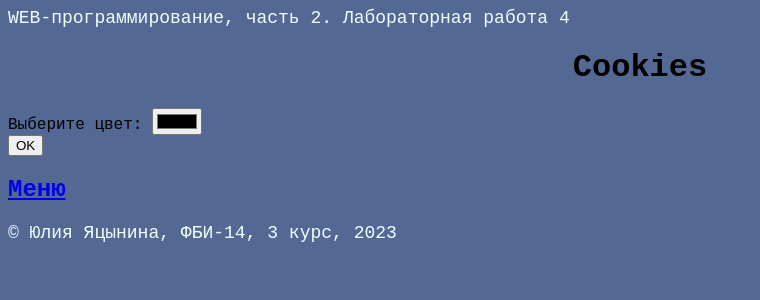
After one commit to JuliaYatsynina/web-programming-labs-2, a Flask app: page /lab4/cookies in a window 1280 px wide. The commit adds this page. Shown: the top 300 px of the page, without its empty margins (0-760 px from the left). Run offline with Flask 3, Linux system fonts and the light colour scheme.

Commit message:
Куки — цвет текста

```diff
--- a/lab4.py
+++ b/lab4.py
@@ -98,3 +98,16 @@ def zerno():
             message = 'Такого объема сейчас нет в наличии.'
 
     return render_template('zerno.html', error=error, zerno=zerno, ves=ves, message=message)
+
+
+@lab4.route('/lab4/cookies', methods = ['GET', 'POST'])
+def cookies():
+    if request.method == 'GET':
+        return render_template('cookies.html')
+
+    color = request.form.get('color')
+    headers = {
+        'Set-Cookie': 'color=' + color + ' ; path=/',
+        'Location': '/lab4/cookies'
+    }
+    return '', 303, headers
--- a/templates/base.html
+++ b/templates/base.html
@@ -5,6 +5,13 @@
     <meta name="viewport" content="width=device-width, initial-scale=1.0">
     <title>Яцынина Юлия. {% block lab %}{% endblock %}</title>
     <link rel="stylesheet" href="{{url_for('static', filename='main.css')}}">
+    {% if request.cookies.get('color') %}
+    <style>
+        body {
+            color: {{ request.cookies.get('color') }};
+        }
+    </style>
+    {% endif %}
 </head>
 <body>
     <header>
--- /dev/null
+++ b/templates/cookies.html
@@ -0,0 +1,16 @@
+{% extends "base.html" %}
+
+{% block lab %}Лабораторная работа 4{% endblock %}
+
+{% block main %}
+    <h1>Cookies</h1>
+    <form method="post">
+        <div>
+            <label for="color">Выберите цвет:</label>
+            <input type="color" id="color" name="color">
+        </div>
+        <div>
+            <button type="submit">OK</button>
+        </div>
+    </form>
+{% endblock %}
--- a/templates/lab4.html
+++ b/templates/lab4.html
@@ -15,6 +15,9 @@
         <li>
             <a href="\lab4\zerno">Заказ зерна</a>
         </li>
+        <li>
+            <a href="\lab4\cookies">Куки</a>
+        </li>
     </ol>
 
 {% endblock %}
```
